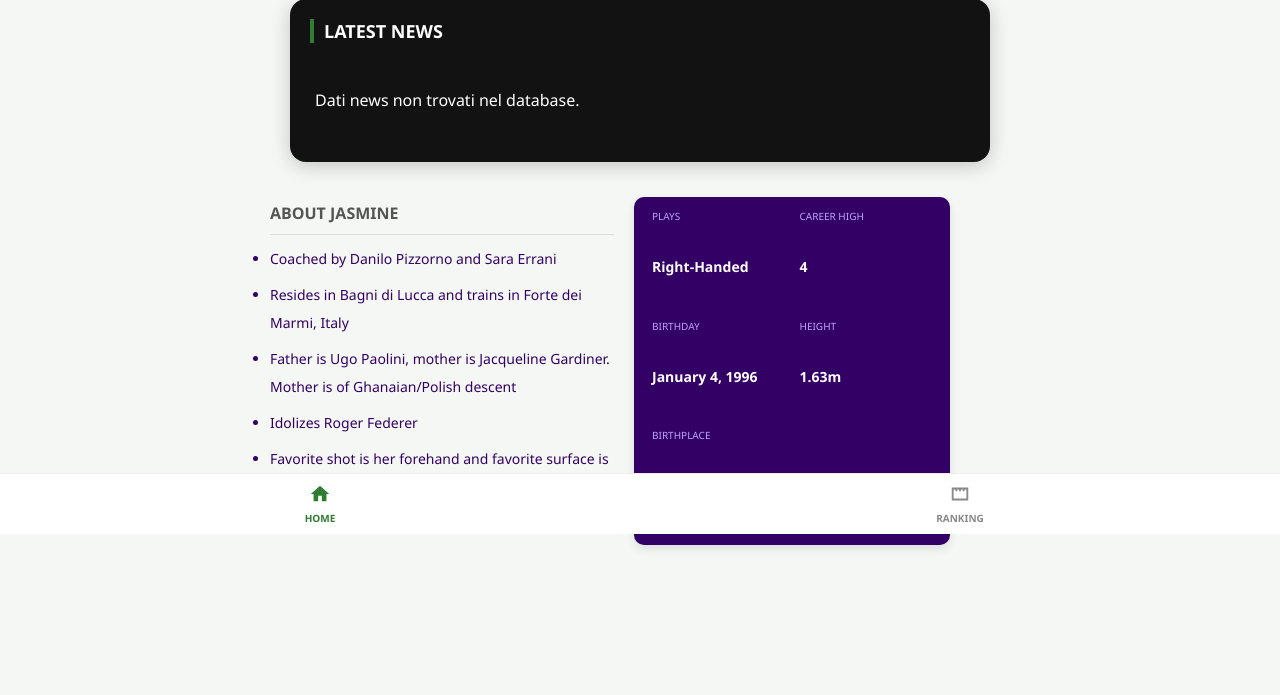
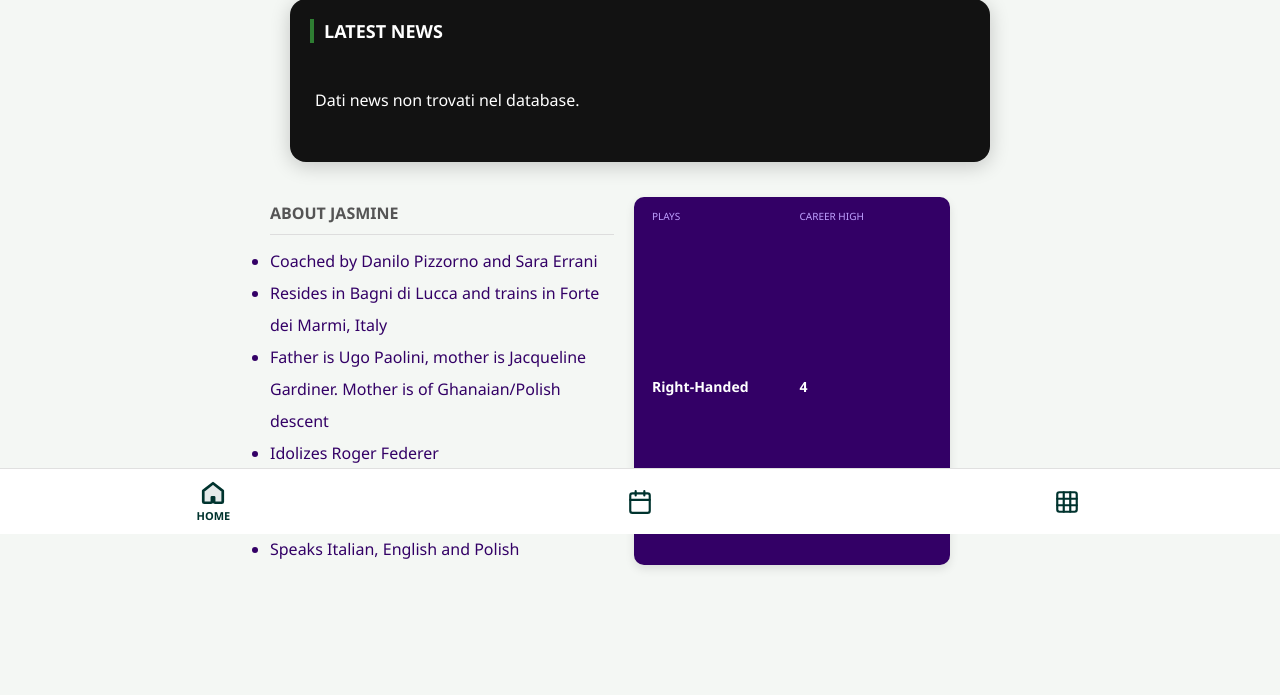
Before and after one commit to federai932/jasmine-live, a Flask app: page / in a window 1280 px wide. Shown: the part 266-961 px from the top of the page. Before the commit the page ends 815 px from the top, so only its background shows below. Run offline with Flask 3, Linux system fonts and the light colour scheme; data that the repository does not hold is empty.

Commit message:
index.html

```diff
--- a/templates/index.html
+++ b/templates/index.html
@@ -5,103 +5,47 @@
     <meta name="viewport" content="width=device-width, initial-scale=1.0, maximum-scale=1.0, user-scalable=no">
     <title>Game Set Jasmine | App</title>
     <style>
-        /* --- STILE GENERALE CENTRATO --- */
-        body {
-            font-family: 'Segoe UI', Arial, sans-serif;
-            background-color: #f4f7f4;
-            display: flex;
-            flex-direction: column;
-            align-items: center;
-            padding: 20px;
-            margin: 0;
-            padding-bottom: 100px;
-        }
-
+        /* --- STILE ORIGINALE INTEGRALE --- */
+        body { font-family: 'Segoe UI', Arial, sans-serif; background-color: #f4f7f4; display: flex; flex-direction: column; align-items: center; padding: 20px; margin: 0; padding-bottom: 100px; }
         h1 { color: #1a5c20; text-transform: uppercase; margin-top: 10px; font-size: 28px; text-align: center; }
-
-        .image-container {
-            width: 160px; height: 160px; border-radius: 50%; border: 6px solid #2e7d32;
-            overflow: hidden; display: flex; justify-content: center; align-items: center;
-            background-color: white; box-shadow: 0 4px 12px rgba(0,0,0,0.2); margin-bottom: 10px;
-        }
+        .image-container { width: 160px; height: 160px; border-radius: 50%; border: 6px solid #2e7d32; overflow: hidden; display: flex; justify-content: center; align-items: center; background-color: white; box-shadow: 0 4px 12px rgba(0,0,0,0.2); margin-bottom: 10px; }
         .image-container img { width: 100%; height: 100%; object-fit: cover; object-position: center 10%; transform: scale(1.1); }
 
-        /* --- SEZIONE NEWS (RIPRISTINATI EFFETTI ORIGINALI) --- */
+        /* News e Tabelle (Sempre uguali) */
         .news-wrapper { width: 100%; max-width: 700px; background: #121212; border-radius: 16px; padding: 20px; margin-top: 25px; margin-bottom: 20px; color: white; box-shadow: 0 4px 20px rgba(0,0,0,0.2); box-sizing: border-box; }
         .news-wrapper h2 { font-size: 18px; margin-top: 0; margin-bottom: 15px; border-left: 4px solid #2e7d32; padding-left: 10px; text-transform: uppercase; }
-
         .news-scroll-container { display: flex; overflow-x: auto; padding: 15px 5px; gap: 15px; }
-
-        /* Barra scorrimento verde ripristinata */
         .news-scroll-container::-webkit-scrollbar { height: 6px; }
         .news-scroll-container::-webkit-scrollbar-thumb { background: #2e7d32; border-radius: 10px; }
+        .news-item { background: #1e1e1e; padding: 10px; border-radius: 10px; text-decoration: none; color: white; display: flex; border: 1px solid #333; overflow: hidden; transition: all 0.3s cubic-bezier(0.175, 0.885, 0.32, 1.275); flex: 0 0 280px; height: 100px; position: relative; }
+        .news-item:hover { background: #252525; border-color: #2e7d32; transform: translateY(-10px) scale(1.02); box-shadow: 0 10px 20px rgba(0,0,0,0.5); z-index: 10; }
 
-        .news-item {
-            background: #1e1e1e; padding: 10px; border-radius: 10px; text-decoration: none; color: white;
-            display: flex; border: 1px solid #333; overflow: hidden;
-            transition: all 0.3s cubic-bezier(0.175, 0.885, 0.32, 1.275); /* Effetto salto */
-            flex: 0 0 280px; height: 100px; position: relative;
-        }
+        .biography-section { width: 100%; max-width: 700px; margin-top: 35px; margin-bottom: 30px; display: flex; flex-wrap: wrap; justify-content: center; gap: 20px; padding: 0 10px; }
+        .bio-list { flex: 1; min-width: 300px; list-style: disc; text-align: left; padding-left: 20px; margin: 0; line-height: 2.0; color: #330066; }
+        .stats-box { background-color: #330066; color: white; padding: 12px 18px; border-radius: 10px; flex: 0 1 280px; display: grid; grid-template-columns: 1fr 1fr; gap: 5px 15px; box-shadow: 0 4px 10px rgba(0,0,0,0.1); }
 
-        /* Effetto salto allo sfioro ripristinato */
-        .news-item:hover {
-            background: #252525;
-            border-color: #2e7d32;
-            transform: translateY(-10px) scale(1.02);
-            box-shadow: 0 10px 20px rgba(0,0,0,0.5);
-            z-index: 10;
-        }
-
-        .news-source { font-size: 11px; color: #a2cfa5; font-weight: bold; text-transform: uppercase; margin-bottom: 4px; display: block; }
-        .news-title { font-size: 14px; font-weight: 600; margin: 0; line-height: 1.3; color: #8ab4f8; display: -webkit-box; -webkit-line-clamp: 2; -webkit-box-orient: vertical; overflow: hidden; }
-        .news-image-container { width: 90px; height: 80px; border-radius: 4px; overflow: hidden; margin-left: 10px; flex-shrink: 0; order: 2; }
-        .news-image-container img { width: 100%; height: 100%; object-fit: cover; }
-        .news-content { flex-grow: 1; min-width: 0; order: 1; display: flex; flex-direction: column; justify-content: space-between; }
-        .news-time { font-size: 10px; color: #666; display: block; margin-top: 4px; }
-
-        /* --- BIOGRAFIA --- */
-        .biography-section {
-            width: 100%; max-width: 700px; margin-top: 35px; margin-bottom: 30px;
-            display: flex; flex-wrap: wrap; justify-content: center; gap: 20px; padding: 0 10px;
-        }
-        .bio-list {
-            flex: 1; min-width: 300px; list-style: disc; text-align: left;
-            padding-left: 20px; margin: 0; line-height: 2.0; color: #330066;
-        }
-        .bio-list li { margin-bottom: 8px; font-size: 14px; }
-        .bio-title {
-            width: 100%; text-align: left; font-weight: bold; color: #555;
-            margin-bottom: 10px; border-bottom: 1px solid #ddd; padding-bottom: 5px; text-transform: uppercase;
-        }
-
-        /* --- STATS BOX --- */
-        .stats-box {
-            background-color: #330066; color: white; padding: 12px 18px; border-radius: 10px;
-            flex: 0 1 280px; display: grid; grid-template-columns: 1fr 1fr; gap: 5px 15px;
-            box-shadow: 0 4px 10px rgba(0,0,0,0.1);
-        }
-        .stat-label { font-size: 10px; text-transform: uppercase; color: #bfa0ff; }
-        .stat-value { font-size: 14px; font-weight: bold; margin-bottom: 8px; }
-
-        /* --- TABELLE (CORRETTA ALTEZZA PER 4 RIGHE INTERE) --- */
-        .ranking-wrapper { width: 100%; max-width: 1000px; display: flex; justify-content: center; gap: 20px; flex-wrap: wrap; }
         .ranking-card { flex: 1; min-width: 400px; background: white; border-radius: 15px; border: 3px solid #2e7d32; overflow: hidden; box-shadow: 0 10px 25px rgba(0,0,0,0.1); margin-bottom: 20px; }
-        .table-title { font-size: 16px; font-weight: bold; color: #1a5c20; padding: 15px; background-color: #e8f5e9; text-align: center; border-bottom: 1px solid #ddd; }
-
-        /* Altezza alzata a 215px per mostrare la 4a riga senza tagli */
         .table-scroll { max-height: 215px; overflow-y: auto; }
 
-        table { width: 100%; border-collapse: collapse; }
-        th, td { padding: 12px; text-align: center !important; border-bottom: 1px solid #eee; font-size: 14px; }
-        thead th { position: sticky; top: 0; background-color: #2e7d32; color: white; z-index: 10; }
-        tbody tr:nth-child(even) { background-color: #f9f9f9; }
-
-        /* --- NAVBAR --- */
-        .bottom-nav { position: fixed; bottom: 0; left: 0; width: 100%; height: 60px; background: white; display: flex; justify-content: space-around; align-items: center; border-top: 1px solid #eee; z-index: 9999; }
-        .nav-item { text-align: center; text-decoration: none; color: #888; flex: 1; display: flex; flex-direction: column; align-items: center; }
-        .nav-item.active { color: #2e7d32; }
-        .nav-icon { font-size: 20px; }
-        .nav-text { font-size: 10px; font-weight: 700; text-transform: uppercase; }
+        /* --- NAVBAR MODERNA (STILE FOTO CARICATA) --- */
+        .bottom-nav {
+            position: fixed; bottom: 0; left: 0; width: 100%; height: 65px;
+            background: #ffffff; display: flex; justify-content: space-around;
+            align-items: center; border-top: 1px solid #e0e0e0; z-index: 9999;
+            padding-bottom: env(safe-area-inset-bottom);
+        }
+        .nav-item {
+            text-align: center; text-decoration: none; color: #00332e;
+            flex: 1; display: flex; flex-direction: column; align-items: center;
+            transition: all 0.2s ease;
+        }
+        .nav-icon-svg { width: 26px; height: 26px; stroke: currentColor; stroke-width: 2; fill: none; }
+        .nav-text {
+            font-size: 11px; font-weight: 800; text-transform: uppercase;
+            display: none; margin-top: 2px;
+        }
+        .nav-item.active .nav-text { display: block; }
+        .nav-item.active .nav-icon-svg { fill: rgba(0, 51, 46, 0.1); stroke-width: 2.5; }
 
         .page-content { display: none; width: 100%; max-width: 800px; }
         .page-content.active { display: block; }
@@ -114,15 +58,13 @@
             <img src="{{ url_for('static', filename='jasmine_paolini.jpeg') }}" alt="Jasmine Paolini">
         </div>
         <h1>Game Set Jasmine</h1>
-
         <div class="news-wrapper" style="margin: 25px auto;">
             <h2>Latest News</h2>
             <div class="news-scroll-container"> {{ news_html | safe }} </div>
         </div>
-
         <div class="biography-section">
             <ul class="bio-list">
-                <div class="bio-title">About Jasmine</div>
+                <div class="bio-title" style="text-align: left; font-weight: bold; color: #555; margin-bottom: 10px; border-bottom: 1px solid #ddd; padding-bottom: 5px; text-transform: uppercase;">About Jasmine</div>
                 <li>Coached by Danilo Pizzorno and Sara Errani</li>
                 <li>Resides in Bagni di Lucca and trains in Forte dei Marmi, Italy</li>
                 <li>Father is Ugo Paolini, mother is Jacqueline Gardiner. Mother is of Ghanaian/Polish descent</li>
@@ -130,14 +72,9 @@
                 <li>Favorite shot is her forehand and favorite surface is clay</li>
                 <li>Speaks Italian, English and Polish</li>
             </ul>
-
             <div class="stats-box">
-                <div class="stat-label">PLAYS</div><div class="stat-label">CAREER HIGH</div>
-                <div class="stat-value">Right-Handed</div><div class="stat-value">4</div>
-                <div class="stat-label">BIRTHDAY</div><div class="stat-label">HEIGHT</div>
-                <div class="stat-value">January 4, 1996</div><div class="stat-value">1.63m</div>
-                <div class="stat-label">BIRTHPLACE</div>
-                <div class="stat-value" style="grid-column: span 2;">Castelnuovo di Garfagnana, IT</div>
+                <div class="stat-label" style="font-size: 10px; text-transform: uppercase; color: #bfa0ff;">PLAYS</div><div class="stat-label" style="font-size: 10px; text-transform: uppercase; color: #bfa0ff;">CAREER HIGH</div>
+                <div class="stat-value" style="font-size: 14px; font-weight: bold; margin-bottom: 8px; color: white;">Right-Handed</div><div class="stat-value" style="font-size: 14px; font-weight: bold; margin-bottom: 8px; color: white;">4</div>
             </div>
         </div>
     </div>
@@ -146,23 +83,35 @@
         <h1 style="text-align: center;">Live Rankings</h1>
         <div class="ranking-wrapper" style="margin-top: 20px;">
             <div class="ranking-card">
-                <div class="table-title">Classifica Singolare WTA (Top 10)</div>
+                <div class="table-title" style="font-size: 16px; font-weight: bold; color: #1a5c20; padding: 15px; background-color: #e8f5e9; text-align: center; border-bottom: 1px solid #ddd;">Classifica Singolare WTA</div>
                 <div class="table-scroll"> {{ tabella_html | safe }} </div>
-            </div>
-            <div class="ranking-card">
-                <div class="table-title">Classifica Doppio WTA (Top 10)</div>
-                <div class="table-scroll"> {{ tabella_doppio_html | safe }} </div>
             </div>
         </div>
     </div>
 
+    <!-- NAVBAR BASSA CON ICONE STILE FOTO -->
     <nav class="bottom-nav">
+        <!-- HOME (Casetta stile foto) -->
         <a href="javascript:void(0)" class="nav-item active" id="btn-home" onclick="showTab('home')">
-            <span class="nav-icon"><svg width="22" height="22" viewBox="0 0 24 24" fill="currentColor"><path d="M10 20v-6h4v6h5v-8h3L12 3 2 12h3v8z""")/>></svg></span>
+            <svg class="nav-icon-svg" viewBox="0 0 24 24">
+                <path d="M3 10l9-7 9 7v10a1 1 0 0 1-1 1h-6a1 1 0 0 1-1-1v-4h-2v4a1 1 0 0 1-1 1H4a1 1 0 0 1-1-1V10z" stroke-linecap="round" stroke-linejoin="round""")/>>
+            </svg>
             <span class="nav-text">Home</span>
         </a>
+        <!-- PROGRAMMA (Calendario stile foto) -->
+        <a href="javascript:void(0)" class="nav-item" id="btn-programma" onclick="showTab('programma')">
+            <svg class="nav-icon-svg" viewBox="0 0 24 24">
+                <rect x="3" y="4" width="18" height="18" rx="2" stroke-linecap="round" stroke-linejoin="round""")/>>
+                <path d="M16 2v4M8 2v4M3 10h18" stroke-linecap="round" stroke-linejoin="round""")/>>
+            </svg>
+            <span class="nav-text">Programma</span>
+        </a>
+        <!-- RANKING (Tabella stile foto) -->
         <a href="javascript:void(0)" class="nav-item" id="btn-ranking" onclick="showTab('ranking')">
-            <span class="nav-icon"><svg width="22" height="22" viewBox="0 0 24 24" fill="currentColor"><path d="M3 5v14h18V5H3zm4 2v2h2V7h2v2h2V7h2v2h2V7h2v10H5V7h2z""")/>></svg></span>
+            <svg class="nav-icon-svg" viewBox="0 0 24 24">
+                <rect x="3" y="3" width="18" height="18" rx="2" stroke-linecap="round" stroke-linejoin="round""")/>>
+                <path d="M3 9h18M3 15h18M9 3v18M15 3v18" stroke-linecap="round" stroke-linejoin="round""")/>>
+            </svg>
             <span class="nav-text">Ranking</span>
         </a>
     </nav>
@@ -171,7 +120,7 @@
         function showTab(tabName) {
             document.querySelectorAll('.page-content').forEach(el => el.classList.remove('active'));
             document.querySelectorAll('.nav-item').forEach(el => el.classList.remove('active'));
-            document.getElementById(tabName + '-view').classList.add('active');
+            if(document.getElementById(tabName + '-view')) document.getElementById(tabName + '-view').classList.add('active');
             document.getElementById('btn-' + tabName).classList.add('active');
             window.scrollTo(0,0);
         }
```
